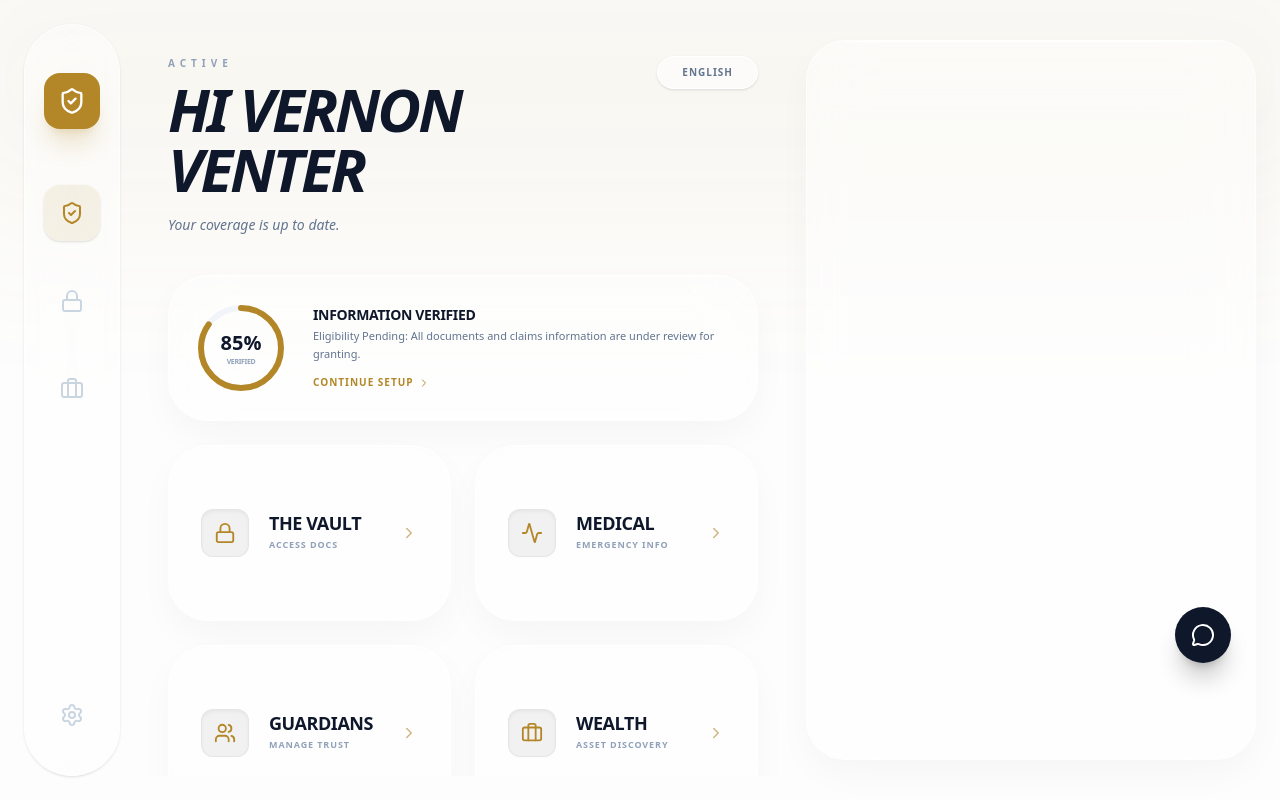
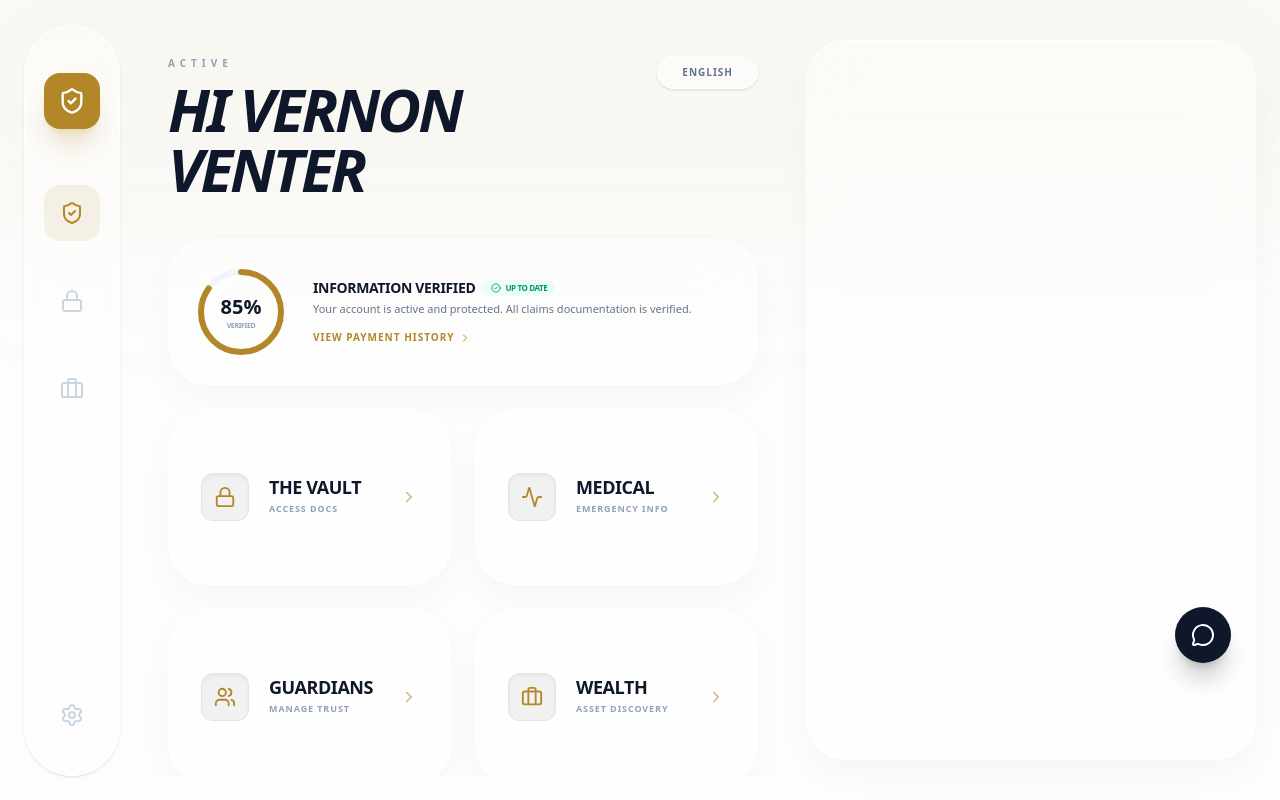
Before and after one commit to gunn3rfourlif3/eternalguard, a Next.js app: page / in a window 1280 px wide. Built offline with nearby package versions, Linux system fonts and the light colour scheme.

Commit message:
Payment history

```diff
--- a/components/DesktopDashboard.tsx
+++ b/components/DesktopDashboard.tsx
@@ -6,6 +6,7 @@ import GlassCard from "./GlassCard";
 import LiveChat from "./LiveChat";
 import AllPillars from "./AllPillars";
 import VerificationCard from "./VerificationCard";
+import PaymentHistory from "./PaymentHistory";
 import VaultView from "./VaultView";
 import GuardiansView from "./GuardiansView";
 import ClaimFlow from "./ClaimFlow";
@@ -16,20 +17,18 @@ import LegacyView from "./LegacyView";
 export default function DesktopDashboard({ t, lang, userName, activeTab, setActiveTab, toggleLanguage, format }: any) {
   return (
     <div className="flex h-full p-6 gap-6 max-w-[1750px] mx-auto w-full">
-      {/* Fixed Sidebar Navigation */}
+      {/* Sidebar Navigation */}
       <nav className="w-24 bg-white/40 backdrop-blur-3xl border border-white/60 rounded-[3.5rem] flex flex-col items-center py-12 gap-8 shadow-sm">
         <div className="w-14 h-14 bg-eternal-gold rounded-2xl flex items-center justify-center text-white shadow-xl shadow-eternal-gold/20 mb-6">
           <ShieldCheck size={28} />
         </div>
-        <NavIcon Icon={ShieldCheck} active={activeTab === "home"} onClick={() => setActiveTab("home")} />
+        <NavIcon Icon={ShieldCheck} active={activeTab === "home" || activeTab === "payments"} onClick={() => setActiveTab("home")} />
         <NavIcon Icon={Lock} active={activeTab === "vault"} onClick={() => setActiveTab("vault")} />
         <NavIcon Icon={Briefcase} active={activeTab === "wealth"} onClick={() => setActiveTab("wealth")} />
-        <div className="mt-auto">
-          <Settings className="text-slate-300 hover:text-slate-600 cursor-pointer transition-colors" size={24} />
-        </div>
+        <div className="mt-auto"><Settings className="text-slate-300 hover:text-slate-600 cursor-pointer" size={24} /></div>
       </nav>
 
-      {/* Main Content Area */}
+      {/* Main Feed */}
       <main className="flex-1 overflow-y-auto no-scrollbar pt-8">
         <header className="flex justify-between items-start px-6 mb-10">
           <motion.div key={lang} initial={{ opacity: 0, x: -10 }} animate={{ opacity: 1, x: 0 }}>
@@ -37,27 +36,36 @@ export default function DesktopDashboard({ t, lang, userName, activeTab, setActi
             <h1 className="text-6xl font-black text-slate-900 tracking-tighter italic leading-none uppercase">
               {format(t.salutation || "Hello, {{name}}", userName)}
             </h1>
-            <p className="text-sm text-slate-500 mt-4 font-medium italic">{format(t.plan_status || "", userName)}</p>
           </motion.div>
           <button onClick={toggleLanguage} className="px-6 py-2 bg-white/50 border border-white rounded-full text-[10px] font-bold uppercase tracking-widest text-slate-500 hover:bg-white transition-all shadow-sm">
             {t.lang_name}
           </button>
         </header>
 
-        <div className="px-6">
+        <div className="px-6 pb-12">
           <AnimatePresence mode="wait">
             {activeTab === "home" ? (
-              <motion.div key="home-grid" initial={{ opacity: 0, y: 10 }} animate={{ opacity: 1, y: 0 }} exit={{ opacity: 0, y: -10 }}>
-                {/* Progress Indicator Card */}
-                <VerificationCard percentage={85} t={t} />
-
-                {/* 2-Column Grid for Pillars */}
-                <div className="grid grid-cols-2 gap-6 pb-12">
+              <motion.div key="home" initial={{ opacity: 0, y: 10 }} animate={{ opacity: 1, y: 0 }} exit={{ opacity: 0, y: -10 }}>
+                {/* Linked Verification Card */}
+                <VerificationCard
+                  percentage={85}
+                  isPremiumPaid={true}
+                  t={t}
+                  onViewPayments={() => setActiveTab("payments")}
+                />
+                <div className="grid grid-cols-2 gap-6">
                   <AllPillars t={t} setActiveTab={setActiveTab} desktop />
                 </div>
               </motion.div>
+            ) : activeTab === "payments" ? (
+              <motion.div key="payments" initial={{ opacity: 0, x: 20 }} animate={{ opacity: 1, x: 0 }}>
+                <PaymentHistory t={t} />
+                <button onClick={() => setActiveTab("home")} className="mt-6 text-[10px] font-black text-slate-400 uppercase tracking-widest hover:text-eternal-gold transition-colors">
+                  ← Return to Dashboard
+                </button>
+              </motion.div>
             ) : (
-              <motion.div key="subpage" initial={{ opacity: 0, x: 20 }} animate={{ opacity: 1, x: 0 }} exit={{ opacity: 0, x: -20 }} className="pb-12">
+              <motion.div key="sub" initial={{ opacity: 0, x: 20 }} animate={{ opacity: 1, x: 0 }} className="col-span-2">
                 {activeTab === "vault" && <VaultView t={t.subpages} />}
                 {activeTab === "guardians" && <GuardiansView t={t.subpages} />}
                 {activeTab === "wealth" && <WealthView t={t.subpages} />}
@@ -70,11 +78,9 @@ export default function DesktopDashboard({ t, lang, userName, activeTab, setActi
         </div>
       </main>
 
-      {/* Concierge Sidebar */}
+      {/* Right Sidebar */}
       <aside className="w-[450px] py-4">
-        <GlassCard className="h-full">
-          <LiveChat t={t.subpages} userName={userName} inline={true} />
-        </GlassCard>
+        <GlassCard className="h-full"><LiveChat t={t.subpages} userName={userName} inline={true} /></GlassCard>
       </aside>
     </div>
   );
@@ -82,7 +88,7 @@ export default function DesktopDashboard({ t, lang, userName, activeTab, setActi
 
 function NavIcon({ Icon, active, onClick }: any) {
   return (
-    <button onClick={onClick} className={`p-4 rounded-2xl transition-all ${active ? 'bg-eternal-gold/10 text-eternal-gold shadow-sm' : 'text-slate-300 hover:text-slate-600'}`}>
+    <button onClick={onClick} className={`p-4 rounded-2xl transition-all ${active ? 'bg-eternal-gold/10 text-eternal-gold' : 'text-slate-300 hover:text-slate-600'}`}>
       <Icon size={24} />
     </button>
   );
--- /dev/null
+++ b/components/PaymentHistory.tsx
@@ -0,0 +1,71 @@
+"use client";
+
+import { motion } from "framer-motion";
+import { CreditCard, CheckCircle2, Clock, ChevronRight, ArrowDownRight } from "lucide-react";
+import GlassCard from "./GlassCard";
+
+const payments = [
+  { id: 1, date: "May 10, 2026", amount: "R 250.00", status: "Successful", type: "Subscription" },
+  { id: 2, date: "Apr 10, 2026", amount: "R 250.00", status: "Successful", type: "Subscription" },
+  { id: 3, date: "Mar 12, 2026", amount: "R 1,500.00", status: "Pending", type: "One-time Cover" },
+];
+
+export default function PaymentHistory({ t }: any) {
+  return (
+    <GlassCard className="p-6">
+      <div className="flex items-center justify-between mb-6">
+        <div>
+          <h4 className="font-black text-sm uppercase tracking-tight text-slate-900 leading-none">
+            {t.payment_history_title || "Payment History"}
+          </h4>
+          <p className="text-[10px] font-bold text-slate-400 mt-1 uppercase tracking-widest">
+            Recent Transactions
+          </p>
+        </div>
+        <div className="p-2 bg-eternal-gold/10 rounded-xl text-eternal-gold">
+          <CreditCard size={20} />
+        </div>
+      </div>
+
+      <div className="space-y-3">
+        {payments.map((payment, idx) => (
+          <motion.div
+            key={payment.id}
+            initial={{ opacity: 0, x: -10 }}
+            animate={{ opacity: 1, x: 0 }}
+            transition={{ delay: idx * 0.1 }}
+            className="flex items-center justify-between p-3 rounded-2xl bg-black/5 border border-white/40 hover:bg-white/50 transition-all cursor-pointer group"
+          >
+            <div className="flex items-center gap-4">
+              <div className={`w-10 h-10 rounded-xl flex items-center justify-center ${
+                payment.status === "Successful" ? "text-emerald-500 bg-emerald-50" : "text-amber-500 bg-amber-50"
+              }`}>
+                {payment.status === "Successful" ? <CheckCircle2 size={18} /> : <Clock size={18} />}
+              </div>
+              <div>
+                <p className="text-xs font-black text-slate-900 uppercase leading-none">{payment.type}</p>
+                <p className="text-[10px] font-medium text-slate-500 mt-1">{payment.date}</p>
+              </div>
+            </div>
+
+            <div className="text-right flex items-center gap-3">
+              <div>
+                <p className="text-xs font-black text-slate-900 leading-none">{payment.amount}</p>
+                <p className={`text-[9px] font-bold mt-1 uppercase tracking-tighter ${
+                  payment.status === "Successful" ? "text-emerald-600" : "text-amber-600"
+                }`}>
+                  {payment.status}
+                </p>
+              </div>
+              <ChevronRight size={14} className="text-slate-300 group-hover:text-eternal-gold transition-colors" />
+            </div>
+          </motion.div>
+        ))}
+      </div>
+
+      <button className="w-full mt-6 py-3 rounded-2xl bg-white border border-slate-100 text-[10px] font-black uppercase tracking-widest text-slate-400 hover:text-eternal-gold hover:border-eternal-gold/30 transition-all shadow-sm">
+        View Full Statement
+      </button>
+    </GlassCard>
+  );
+}
--- a/components/VerificationCard.tsx
+++ b/components/VerificationCard.tsx
@@ -1,16 +1,18 @@
 "use client";
 
 import { motion } from "framer-motion";
-import { ChevronRight } from "lucide-react";
+import { ChevronRight, CheckCircle2, AlertCircle } from "lucide-react";
 import GlassCard from "./GlassCard";
 
 interface VerificationCardProps {
   percentage: number;
+  isPremiumPaid: boolean;
   t: any;
+  onViewPayments: () => void; // Function to trigger the PaymentHistory view
 }
 
-export default function VerificationCard({ percentage, t }: VerificationCardProps) {
-  const strokeDasharray = 251.2; // 2 * pi * radius (40)
+export default function VerificationCard({ percentage, isPremiumPaid, t, onViewPayments }: VerificationCardProps) {
+  const strokeDasharray = 251.2;
   const offset = strokeDasharray - (percentage / 100) * strokeDasharray;
 
   return (
@@ -45,16 +47,33 @@ export default function VerificationCard({ percentage, t }: VerificationCardProp
           </div>
         </div>
 
-        {/* Status Text */}
+        {/* Info Section with Premium Toggle */}
         <div className="flex-1">
-          <h4 className="font-black text-sm uppercase tracking-tight text-slate-900 leading-tight">
-            {t.verification_title || "Information Verified"}
-          </h4>
-          <p className="text-[11px] text-slate-500 mt-1 font-medium leading-relaxed">
-            {t.verification_desc || "Eligibility Pending: All documents and claims information are under review for granting."}
+          <div className="flex items-center gap-2 mb-1">
+            <h4 className="font-black text-sm uppercase tracking-tight text-slate-900 leading-tight">
+              {t.verification_title || "Information Verified"}
+            </h4>
+            <div className={`flex items-center gap-1 px-2 py-0.5 rounded-full text-[8px] font-black uppercase tracking-tighter ${
+              isPremiumPaid ? "bg-emerald-50 text-emerald-600" : "bg-amber-50 text-amber-600"
+            }`}>
+              {isPremiumPaid ? <CheckCircle2 size={10} /> : <AlertCircle size={10} />}
+              {isPremiumPaid ? "Up to Date" : "Premium Required"}
+            </div>
+          </div>
+
+          <p className="text-[11px] text-slate-500 font-medium leading-relaxed">
+            {isPremiumPaid
+              ? "Your account is active and protected. All claims documentation is verified."
+              : "Eligibility Pending: Outstanding premiums required to finalize your active protection status."
+            }
           </p>
-          <button className="mt-3 flex items-center gap-1 text-[10px] font-bold text-eternal-gold uppercase tracking-widest group">
-            {t.continue_setup || "Continue Setup"}
+
+          {/* Action Link to PaymentHistory.tsx */}
+          <button
+            onClick={onViewPayments}
+            className="mt-3 flex items-center gap-1 text-[10px] font-bold text-eternal-gold uppercase tracking-widest group cursor-pointer hover:underline"
+          >
+            {isPremiumPaid ? "View Payment History" : "Pay Premium & View History"}
             <ChevronRight size={12} className="group-hover:translate-x-1 transition-transform" />
           </button>
         </div>
```
Also changed, not shown: components/MobileDashboard.tsx (+19 -19 lines).
